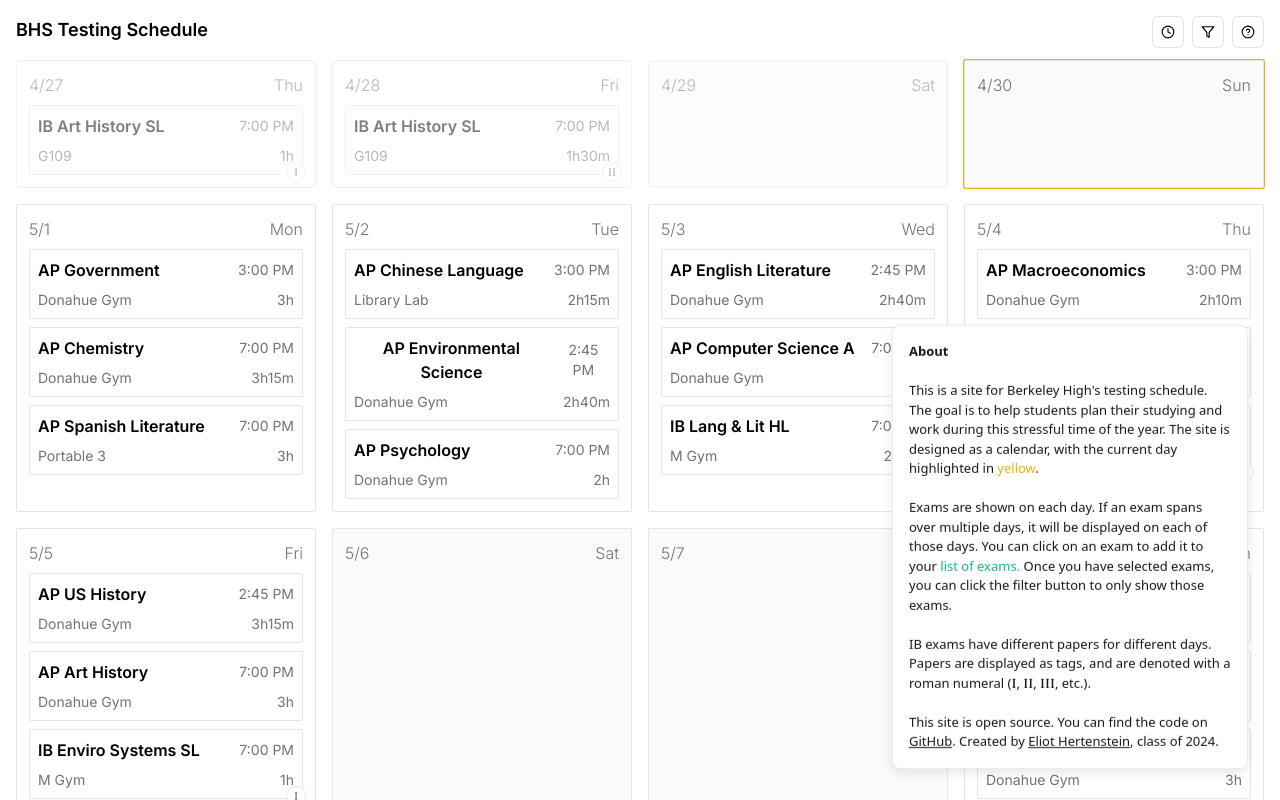
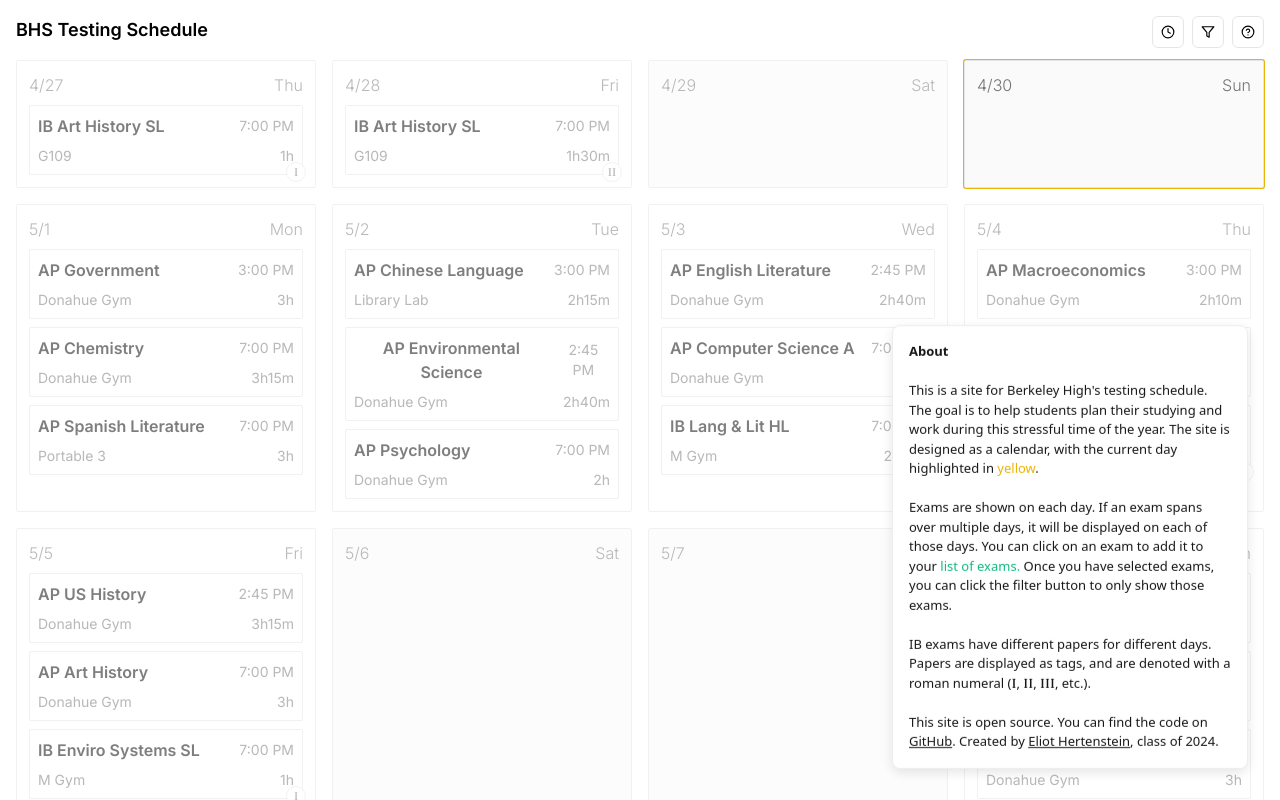
Before and after one commit to eiiot/testing.bhs.sh, a Next.js app: page / in a window 1280 px wide. Shown: the top 800 px of the page. Built offline with nearby package versions, Linux system fonts and the light colour scheme.

Commit message:
fix date checking

```diff
--- a/components/Day.tsx
+++ b/components/Day.tsx
@@ -33,9 +33,9 @@ const Day = ({ date, exams }: DayProps) => {
         new Date().getMonth() === date.getMonth() &&
         new Date().getFullYear() === date.getFullYear() &&
         "ring-yellow-500 ring-1",
-        new Date().getDate() > date.getDate() &&
-          new Date().getMonth() >= date.getMonth() &&
-          new Date().getFullYear() >= date.getFullYear() &&
+        // is the new date before the current date, or the month is before the current month, or the year is before the current year
+        (new Date().getDate() > date.getDate() || new Date().getMonth() > date.getMonth() || new Date().getFullYear() > date.getFullYear())
+        &&
         "opacity-50 contrast-more:opacity-100"
       )}
       id={
```
Also changed, not shown: components/Exam.tsx (+3 -4 lines). Lines whose indentation alone changed are shown as unchanged.
